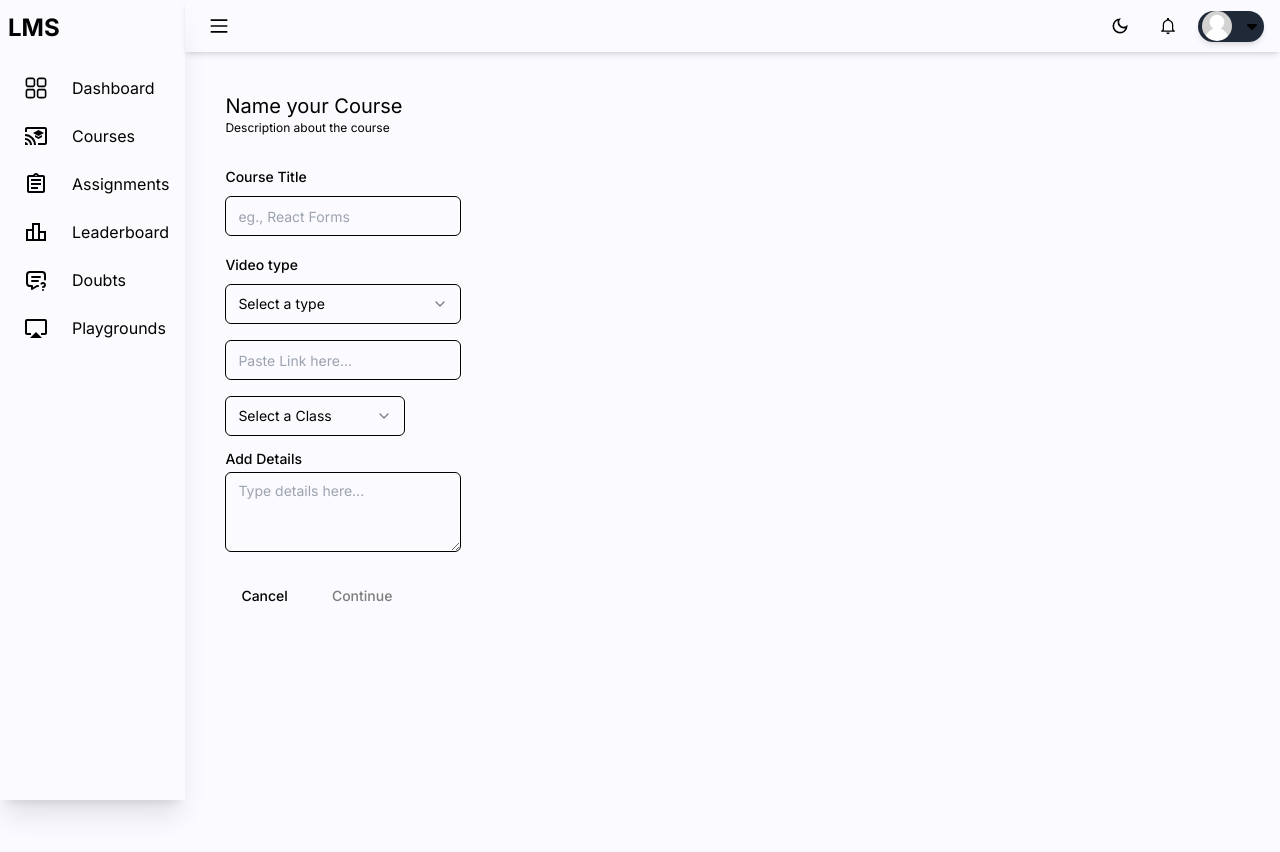
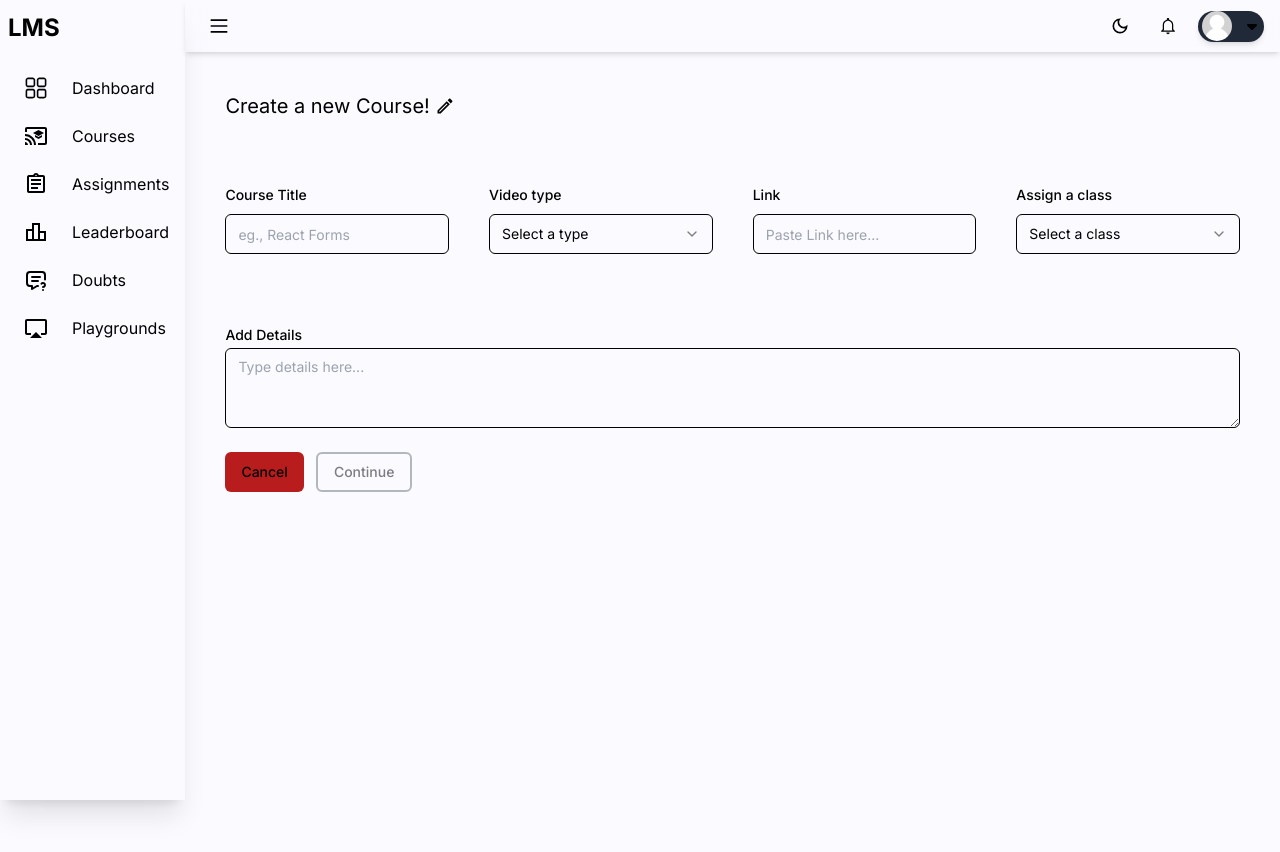
Before and after one commit to arbazahmed07/Tutly, a Next.js app: page /assignments/new in a window 1280 px wide. Built offline with nearby package versions, Linux system fonts and the light colour scheme; no server answers.

Commit message:
add new course ui done

```diff
--- a/src/app/(dashboard)/assignments/new/page.tsx
+++ b/src/app/(dashboard)/assignments/new/page.tsx
@@ -31,7 +31,7 @@ import { Button } from '@/components/ui/button'
 import { Input } from '@/components/ui/input'
 import Link from 'next/link'
 import toast from 'react-hot-toast'
-
+import { MdOutlineCreate } from "react-icons/md";
 
 
 const formSchema = z.object({
@@ -41,11 +41,13 @@ const formSchema = z.object({
     videoLink: z.string().min(1,{
         message: 'Link is required'
     }),
-    videoType: z.string(),
-    // class: z.string().min(1,{
-    //     message: 'class is required'
-    // }),
-    // details: z.string(),
+    videoType: z.string().min(1,{
+        message: 'Type is required'
+    }),
+    class: z.string().min(1,{
+        message: 'class is required'
+    }),
+    details: z.string(),
 })
 
 const NewCoursePage = () => {
@@ -57,8 +59,8 @@ const NewCoursePage = () => {
             title: '',
             videoLink: '',
             videoType: '',
-            // class: '',
-            // details: ''
+            class: '',
+            details: ''
         }
     })
 
@@ -73,15 +75,14 @@ const NewCoursePage = () => {
     return (
         <div className='  h-full w-full  flex md:justify-start p-10 '>
             <div>
-                <h1 className=' text-xl'>Name your Course</h1>
-                <p className=' text-xs text-gray-400'>Description about the course</p>
+                <h1 className=' flex items-center text-xl'>Create a new Course!&nbsp;<MdOutlineCreate className='w-5 h-5 ' /></h1>
                 <Form {...form}>
                     <form  action=""
                     onSubmit={form.handleSubmit(onSubmit)}
-                    className=' space-y-6 mt-7'
+                    className=' space-y-6 mt-7 w-full '
                     >
-                    <div className=' grid gap-y-4'>
-                        <div>
+                    <div className='  flex-col items-center justify-between h-full sm:grid sm:grid-cols-4 sm:grid-rows-2 gap-10 '>
+                        <div className='mt-5'>
                             <FormField
                                 name='title'
                                 control={form.control}
@@ -96,13 +97,13 @@ const NewCoursePage = () => {
                                 )}
                                 />
                         </div>
-                        <div>
+                        <div className='mt-5 '>
                             <FormField
                                 control={form.control}
                                 name="videoType"
                                 render={({ field }) => {
                                 return (
-                                    <FormItem>
+                                    <FormItem >
                                     <FormLabel>Video type</FormLabel>
                                     <Select
                                         onValueChange={field.onChange}
@@ -114,11 +115,11 @@ const NewCoursePage = () => {
                                             <SelectValue placeholder="Select a type" />
                                         </SelectTrigger>
                                         </FormControl>
-                                        <SelectContent>
-                                        <SelectItem value="zoom">Zoom</SelectItem>
-                                        <SelectItem value="youtube">Youtube</SelectItem>
-                                        <SelectItem value="github">Github</SelectItem>
-                                        <SelectItem value="other">Other</SelectItem>
+                                        <SelectContent className=' bg-secondary-700 '>
+                                        <SelectItem className=' hover:bg-secondary-800' value="zoom">Zoom</SelectItem>
+                                        <SelectItem className=' hover:bg-secondary-800' value="youtube">Youtube</SelectItem>
+                                        <SelectItem className=' hover:bg-secondary-800' value="github">Github</SelectItem>
+                                        <SelectItem className=' hover:bg-secondary-800' value="other">Other</SelectItem>
                                         </SelectContent>
                                     </Select>
                                     <FormMessage />
@@ -127,48 +128,64 @@ const NewCoursePage = () => {
                                 }}
                             />
                         </div>
-                        <div>
+                        <div className='mt-5'>
                             <FormField
                                 name='videoLink'
                                 control={form.control}
                                 render={({field}) => (
                                     <FormItem className =' '>
+                                        <FormLabel>Link</FormLabel>
                                         <FormControl>
                                             <Input className='text-sm'  disabled={isSubmitting} placeholder='Paste Link here...' {...field} />
                                         </FormControl>
-                                        <FormMessage>{form.formState.errors.link?.message}</FormMessage>
+                                        <FormMessage>{form.formState.errors.videoLink?.message}</FormMessage>
                                     </FormItem>
                                 )}
                                 />
                         </div>
-                        <div>
-                            <Select>
-                                <SelectTrigger className="w-[180px]">
-                                    <SelectValue placeholder="Select a Class" />
+                        <div className='mt-5'>
+                            <FormField
+                                control={form.control}
+                                name="class"
+                                render={({ field }) => {
+                                return (
+                                    <FormItem>
+                                    <FormLabel>Assign a class</FormLabel>
+                                    <Select
+                                        onValueChange={field.onChange}
+                                        defaultValue={field.value}
+                                        value={field.value}
+                                    >
+                                        <FormControl>
+                                        <SelectTrigger>
+                                            <SelectValue placeholder="Select a class" />
                                         </SelectTrigger>
-                                <SelectContent>
-                                    <SelectGroup>
-                                    <SelectLabel>Type</SelectLabel>
-                                        <SelectItem value="class1">Class - 1</SelectItem>
-                                        <SelectItem value="class2">Class - 2</SelectItem>
-                                        <SelectItem value="class3">Class - 3</SelectItem>
-                                        <SelectItem value="class4">Class - 4</SelectItem>
-                                    </SelectGroup>
+                                        </FormControl>
+                                        <SelectContent className=' bg-secondary-700 '>
+                                        <SelectItem className=' hover:bg-secondary-800' value="class1">Class - 1</SelectItem>
+                                        <SelectItem className=' hover:bg-secondary-800' value="class2">Class - 2</SelectItem>
+                                        <SelectItem className=' hover:bg-secondary-800' value="class3">Class - 3</SelectItem>
+                                        <SelectItem className=' hover:bg-secondary-800' value="class4">Class - 4</SelectItem>
                                         </SelectContent>
                                     </Select>
+                                    <FormMessage />
+                                    </FormItem>
+                                );
+                                }}
+                            />
                         </div>
-                        <div className="grid w-full gap-1.5">
+                            <div className="grid w-full gap-1.5 col-span-4 mt-5">
                                 <Label htmlFor="message">Add Details</Label>
                                 <Textarea placeholder="Type details here..." id="message" />
                             </div>
                         </div>
                         <div className=' flex items-center gap-x-3'>
                             <Link href={'/'}>
-                                <Button variant={"destructive"} >
+                                <Button className='bg-red-700' variant={"destructive"} style={{backgroundColor:'#b91c1c'}} >
                                     Cancel
                                 </Button>
                             </Link>
-                            <Button type='submit' disabled={!isValid || isSubmitting} >
+                            <Button type='submit' disabled={!isValid || isSubmitting} style={{border:'2px solid #6b7280'}} >
                                 Continue
                             </Button>
                         </div>
--- /dev/null
+++ b/src/app/(dashboard)/leaderboard/leaderBoard.tsx
@@ -0,0 +1,55 @@
+    import React from 'react';
+
+    interface Point {
+        id: string;
+        category: string;
+        feedback: string | null;
+        score: number;
+        userAssignmentId: string | null;
+    }
+
+    interface Submission {
+        id: string;
+        userId: string;
+        attachmentId: string;
+        dueDate: string;
+        overallFeedback: string | null;
+        points: Point[];
+        assignment: {
+            class: {
+            course: {
+                id: string;
+                title: string;
+                startDate: string;
+            } | null;
+            }  | null;
+        };
+    }
+
+    interface LeaderboardProps {
+        submissions: Submission[];
+    }
+
+    const Leaderboard: React.FC<LeaderboardProps> = ({ submissions }) => {
+    return (
+        <div className="leaderboard-container">
+        <h2 className="text-2xl font-semibold mb-4">Leaderboard</h2>
+        <div className="grid grid-cols-2 gap-4">
+            {submissions.map(submission => (
+            <div key={submission.id} className="submission-card bg-gray-100 p-4 rounded-lg">
+                <img src={`profile_images/${submission.userId}.jpg`} alt={`Profile for user ${submission.userId}`} className="w-16 h-16 rounded-full mb-2" />
+                <p className="font-semibold text-gray-800 mb-1">User ID: {submission.userId}</p>
+                <p className="text-gray-600 mb-1">Points:</p>
+                <ul className="list-disc list-inside">
+                {submission.points.map(point => (
+                    <li key={point.id}>{point.category}: {point.score}</li>
+                ))}
+                </ul>
+            </div>
+            ))}
+        </div>
+        </div>
+    );
+    };
+
+    export default Leaderboard;
--- a/src/app/(dashboard)/leaderboard/page.tsx
+++ b/src/app/(dashboard)/leaderboard/page.tsx
@@ -1,14 +1,92 @@
 import getLeaderboardData from "@/actions/getLeaderboard";
+import { useRouter } from "next/router";
+import LeaderboardComponent from "./leaderBoard";
+
+// const Row = ({ id, rank, img, name, username, points, badge }) => {
+//     const router = useRouter();
+
+//     let rankColorClass = "";
+//     switch (rank) {
+//         case 1:
+//         rankColorClass = "hover:bg-yellow-500  ";
+//         break;
+//         case 2:
+//         rankColorClass = "hover:bg-slate-400 ";
+//         break;
+//         case 3:
+//         rankColorClass = "hover:bg-amber-700 ";
+//         break;
+//         default:
+//         rankColorClass = "";
+//     }
+
+//     let BadgeColorClass = "";
+//     switch (rank) {
+//         case 1:
+//         BadgeColorClass =
+//             "bg-yellow-600 outline outline-yellow-400  bg-gradient-to-r from-rgb(239,242,18) via-rgb(229,232,64) to-rgb(225,202,2)";
+//         break;
+//         case 2:
+//         BadgeColorClass = "bg-slate-400  outline outline-gray-300";
+//         break;
+//         case 3:
+//         BadgeColorClass = " bg-yellow-700 outline outline-amber-500";
+//         break;
+//         default:
+//         BadgeColorClass = "outline outline-emerald-500  ";
+//     }
+
+//     return (
+//         <tr
+//         onClick={() => router.push(`/profile/${id}`)}
+//         className={`flex flex-col md:flex-row items-center border border-slate-900 ${
+//             !rankColorClass && "hover:bg-sky-200"
+//         } cursor-pointer ${rankColorClass} transition-transform hover:scale-105 hover:shadow-lg duration-500 ease-in-out `}
+//         >
+//         <td className="p-2 text-center ms-2 me-5">{badge}</td>
+//         <td className="text-md p-0 text-center me-5">
+//             <div
+//             className={`p-2 w-full h-full me-5 flex items-center justify-center font-semibold bg-gray-500 border border-gray-50 border-spacing-4 outline-offset-2 text-gray-50 rounded-full ${BadgeColorClass}`}
+//             >
+//             {rank}
+//             </div>
+//         </td>
+//         <td className="p-4 me-5 flex items-center">
+//             <img
+//             src={img}
+//             alt={name}
+//             className="w-9 me-3 h-9 mr-4 border border-gray-700 border-opacity-45 outline outline-offset-2 outline-1 rounded-full"
+//             />
+//             <div className="w-80">
+//             <div className="font-bold">{name}</div>
+//             <div className="text-gray-600">@{username}</div>
+//             </div>
+//         </td>
+//         <td className="p-4 me-5 flex items-center flex-grow justify-end">
+//             <div className="flex text-xl font-medium items-center justify-end">
+//             {points} &nbsp;
+//             </div>
+//         </td>
+//         </tr>
+//     );
+// };
+
 
 export default async function Leaderboard() {
 
-    const points = await getLeaderboardData();
+    const points: any = await getLeaderboardData();
+
     return (
         <div>Leaderboard
 
             <pre>
                 {JSON.stringify(points, null, 2)}
             </pre>
+
+            <div>
+                start here
+                <LeaderboardComponent submissions={points} />
+            </div>
         </div>
     )
 }
--- a/src/app/(dashboard)/page.tsx
+++ b/src/app/(dashboard)/page.tsx
@@ -10,17 +10,17 @@ export default async function Home() {
           <p className="text-secondary-50 font-medium text-sm mt-3">Here is your monthly report</p>
         </div>
         <div className="flex justify-around mt-2 text-center">
-            <div className="w-80 rounded-sm shadow-xl p-2 bg-secondary-50 text-secondary-900">
+            <div className="w-80 rounded-md shadow-xl p-2 bg-secondary-50 text-secondary-900">
                 <Image src="https://png.pngtree.com/png-clipart/20210312/original/pngtree-game-score-wood-sign-style-png-image_6072790.png" alt="" height={100} width={110} className="m-auto"/>
                 <p className="text-primary-600 font-bold pt-2">590</p>
                 <h1 className="p-1 text-sm font-bold">Your current Score in the Leaderboard.</h1>
             </div>
-            <div className="w-80 rounded-sm shadow-xl bg-secondary-50 text-secondary-900 p-2">
+            <div className="w-80 rounded-md shadow-xl bg-secondary-50 text-secondary-900 p-2">
                 <Image src="https://cdn-icons-png.flaticon.com/512/3150/3150115.png" alt="" height={100} width={110} className="m-auto"/>
                 <p className="text-primary-600 font-bold pt-2">25</p>
                 <h1 className="p-1 text-sm font-bold">Your current rank in the Leaderboard.</h1>
             </div>
-            <div className="w-80 rounded-sm shadow-xl bg-secondary-50 text-secondary-900 p-2">
+            <div className="w-80 rounded-md shadow-xl bg-secondary-50 text-secondary-900 p-2">
                 <Image src="https://png.pngtree.com/png-clipart/20210312/original/pngtree-game-score-wood-sign-style-png-image_6072790.png" alt="" height={100} width={110} className="m-auto"/>
                 <p className="text-primary-600 font-bold pt-2">8</p>
                 <h1 className="p-1 text-sm font-bold">No of assignments.</h1>
```
Lines whose indentation alone changed are shown as unchanged.
